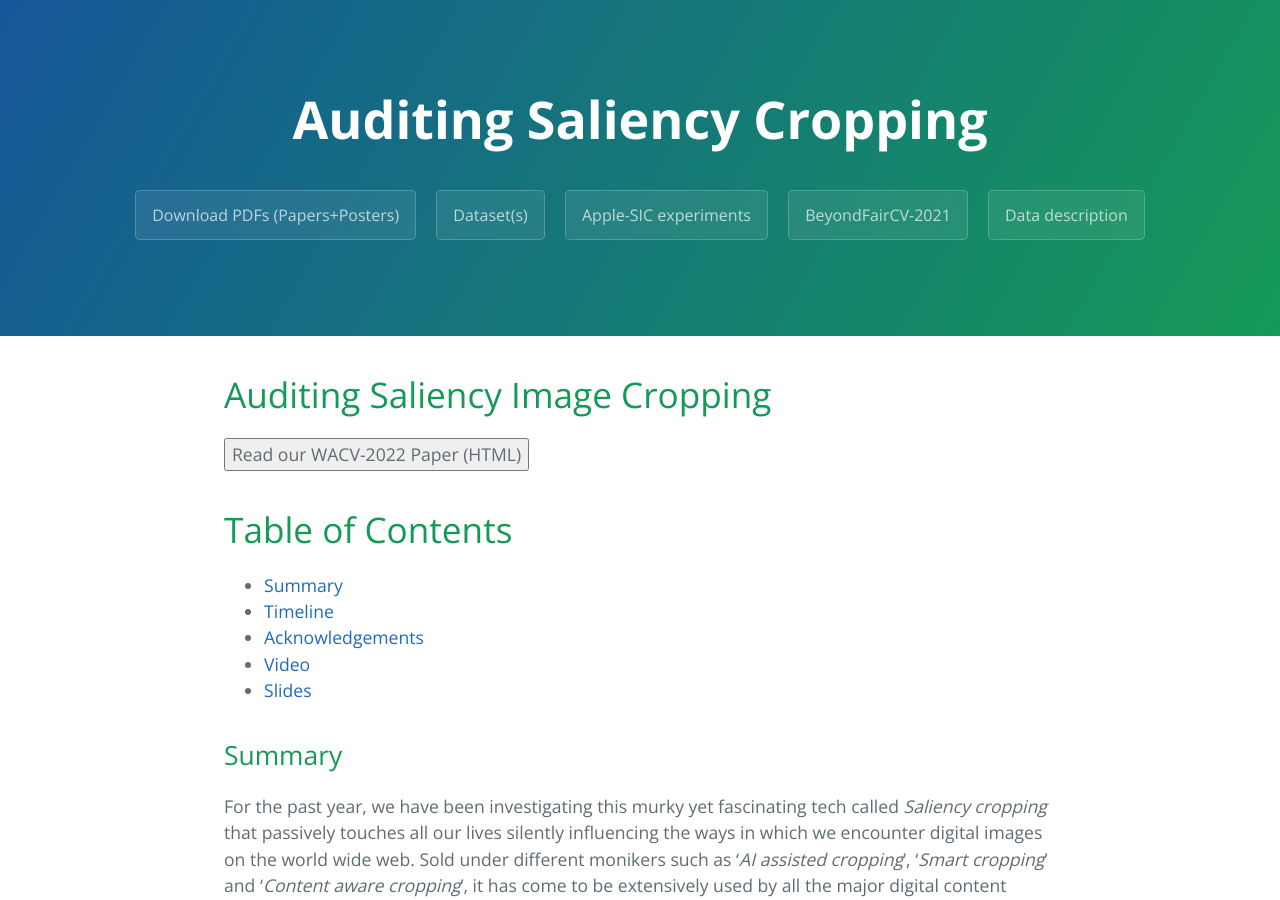
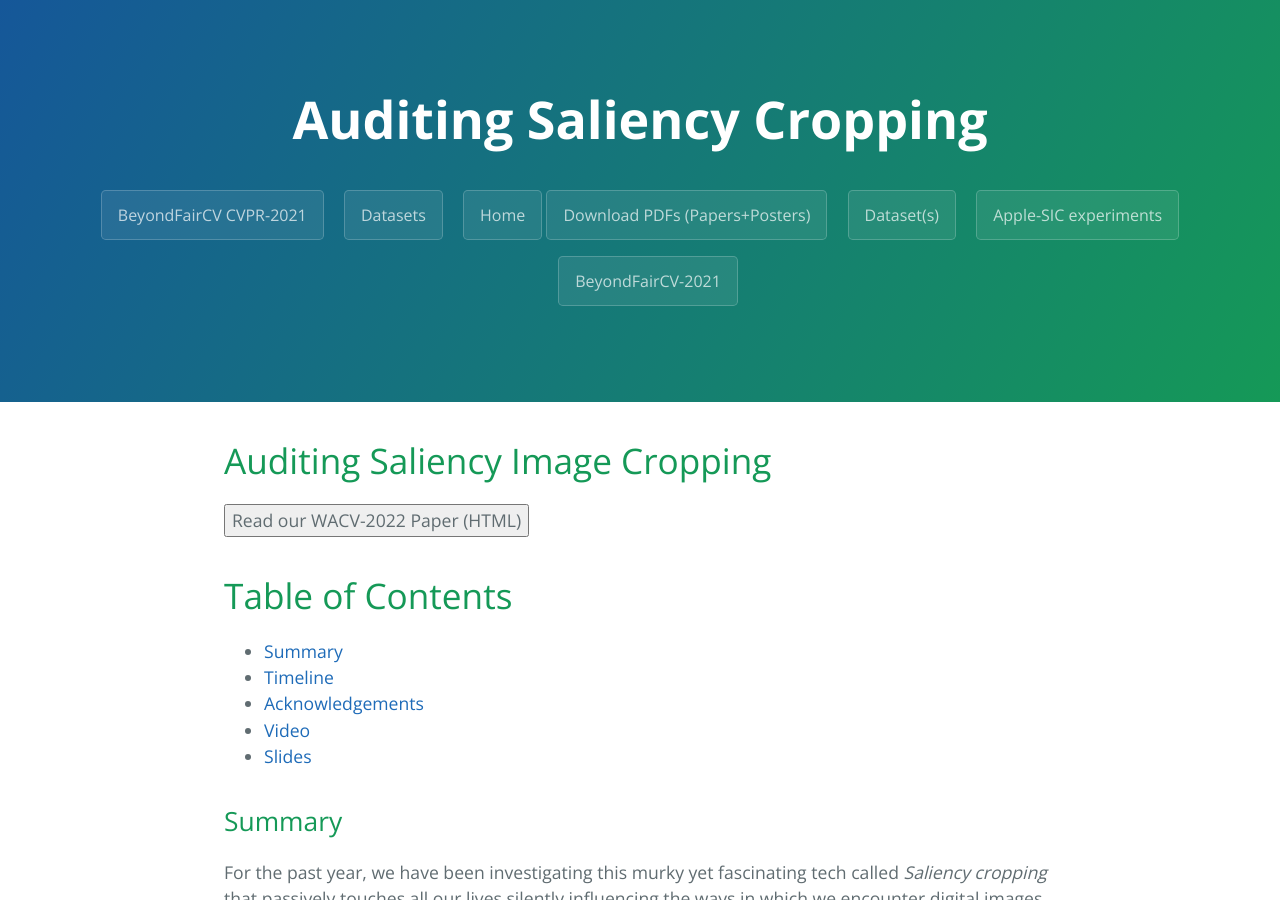
Before and after one commit to vinayprabhu/Saliency_Image_Cropping, a Jekyll site: the page built from index.md, in a window 1280 px wide and 900 px high. Built offline with Jekyll 4.4.1, drawn with Linux system fonts in a browser that asks for light colours.

Commit message:
Update template.html

```diff
--- a/_layouts/template.html
+++ b/_layouts/template.html
@@ -13,14 +13,13 @@
     <section class="page-header">
       <h1 class="project-name">Auditing Saliency Cropping</h1>
       <h2 class="project-tagline"></h2>
+      {% for page in site.pages %}
+      <a href= {{ page.filename }} class="btn">{{ page.title }}</a>
+      {% endfor %}
       <a href="https://github.com/vinayprabhu/Saliency_Image_Cropping/tree/main/paper" class="btn">Download PDFs (Papers+Posters)</a>
       <a href="https://github.com/vinayprabhu/Saliency_Image_Cropping/tree/main/data" class="btn">Dataset(s)</a>
       <a href="https://github.com/vinayprabhu/Saliency_Image_Cropping/tree/main/code/macos" class="btn">Apple-SIC experiments</a>
       <a href="https://github.com/vinayprabhu/Saliency_Image_Cropping/blob/gh-pages/BeyondFairCV.md" class="btn">BeyondFairCV-2021</a>
-      <a href="https://github.com/vinayprabhu/Saliency_Image_Cropping/blob/gh-pages/data_descr.md" class="btn">Data description</a>
-<!--       {% for page in site.pages %}
-      <a href= {{ page.filename }} class="btn">{{ page.title }}</a>
-      {% endfor %} -->
     </section>
 
     <section class="main-content">
```
